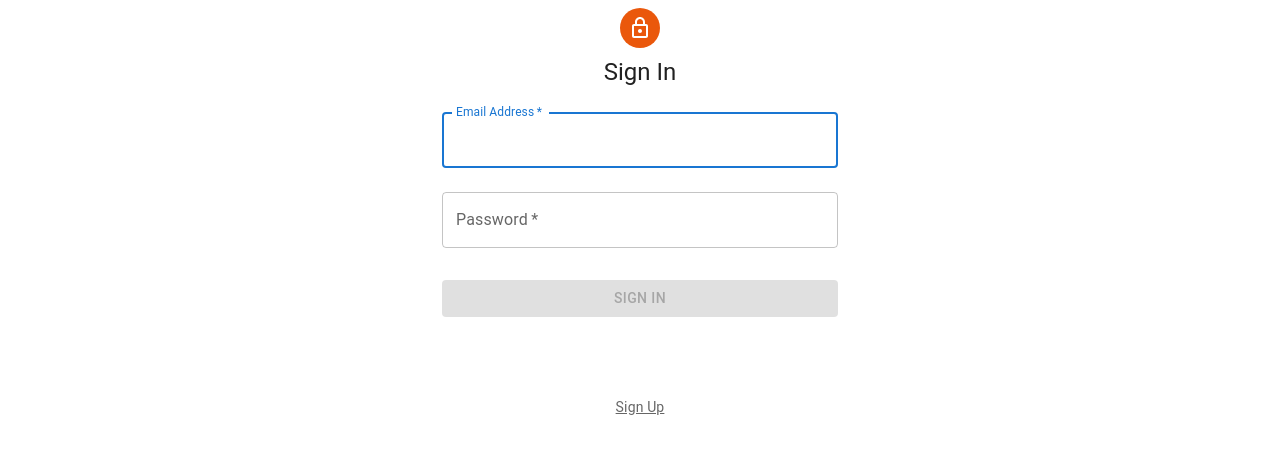
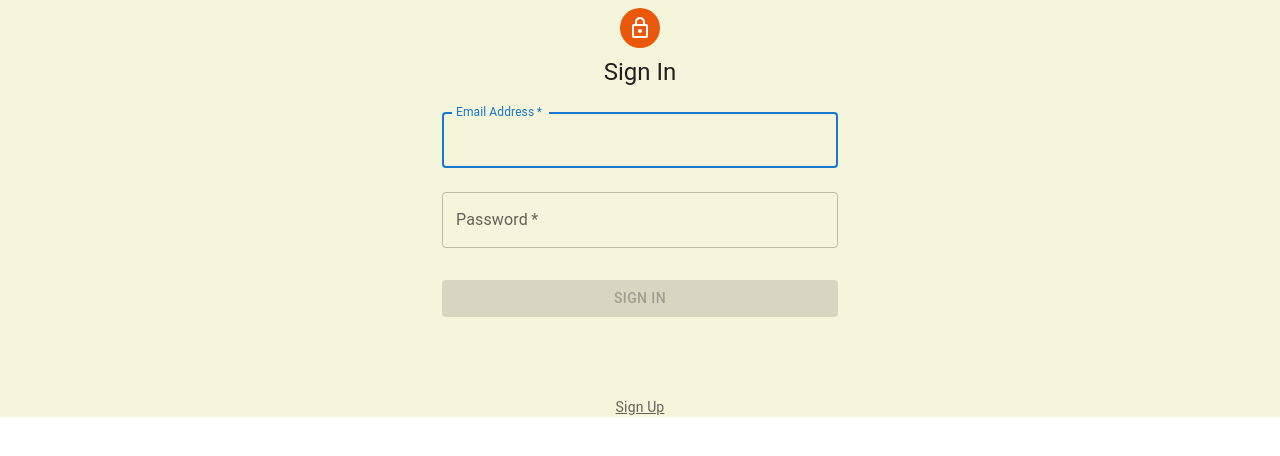
Before and after one commit to mohitarora8181/placement-cell, a React (Create React App) app in the folder Frontend/: page / in a window 1280 px wide. Shown: the top 456 px of the page. Built offline with nearby package versions, Linux system fonts and the light colour scheme.

Commit message:
Updated background color

```diff
--- a/Frontend/src/App.js
+++ b/Frontend/src/App.js
@@ -75,6 +75,7 @@ function App() {
   }
 
   return (
+    <div className='bg-[#F5F5DC] h-full'>
     <Routes>
       <Route path="/" element={<SignIn />} />
       <Route path="/sign-in" element={<SignIn />} />
@@ -107,6 +108,7 @@ function App() {
 
       <Route path="*" element={role === 'admin' ? <AdminPage /> : <Home />} />
     </Routes>
+    </div>
   );
 }
 
```
